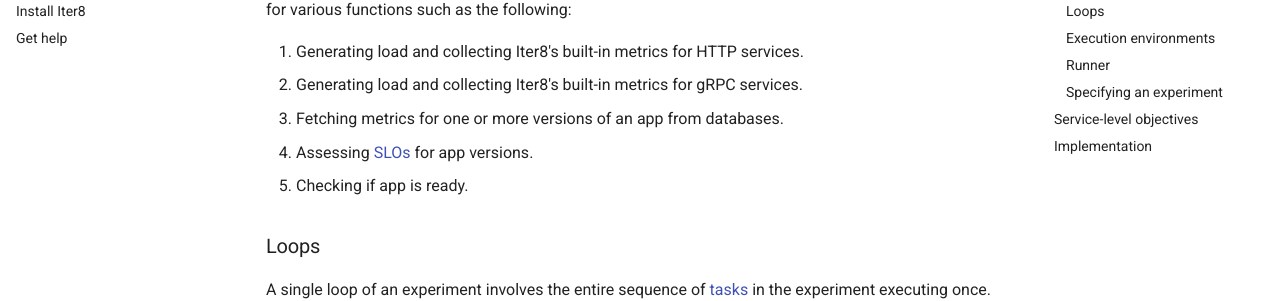
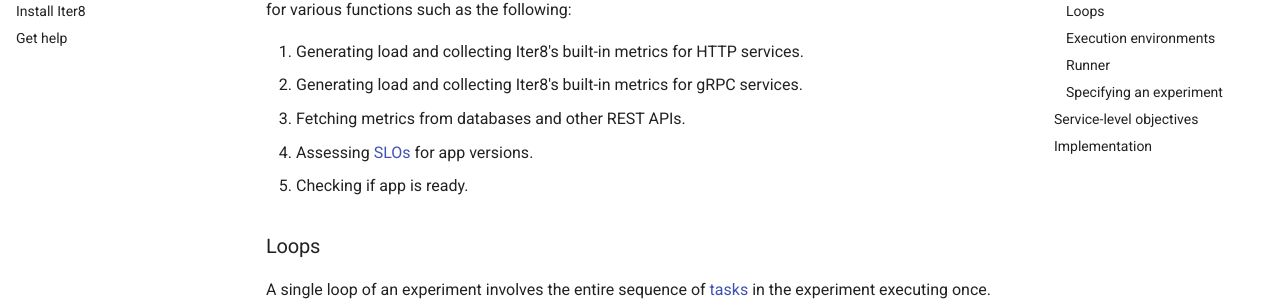
Before and after one commit to iter8-tools/docs, an MkDocs documentation site: the page built from docs/getting-started/concepts.md, in a window 1280 px wide and 900 px high, scrolled down 731 px. Shown: the part 151-452 px from the top of the window. Built offline with MkDocs 1.6.1 and Material for MkDocs 9.7.7, drawn with Linux system fonts in a browser that asks for light colours; comment, search, counter and statistics services are not loaded; the version menu is left out.

Commit message:
rest apis
Signed-off-by: Srinivasan Parthasarathy <spartha@us.ibm.com>

```diff
--- a/docs/getting-started/concepts.md
+++ b/docs/getting-started/concepts.md
@@ -17,7 +17,7 @@
 
 1. Generating load and collecting Iter8's built-in metrics for HTTP services.
 2. Generating load and collecting Iter8's built-in metrics for gRPC services.
-3. Fetching metrics for one or more versions of an app from databases.
+3. Fetching metrics from databases and other REST APIs.
 4. Assessing [SLOs](#service-level-objectives) for app versions.
 5. Checking if app is ready.
 
```
Also changed, not shown: docs/tutorials/custom-metrics/two-or-more-versions.md (+1 -1 lines), docs/user-guide/tasks/custommetrics.md (+1 -1 lines).
